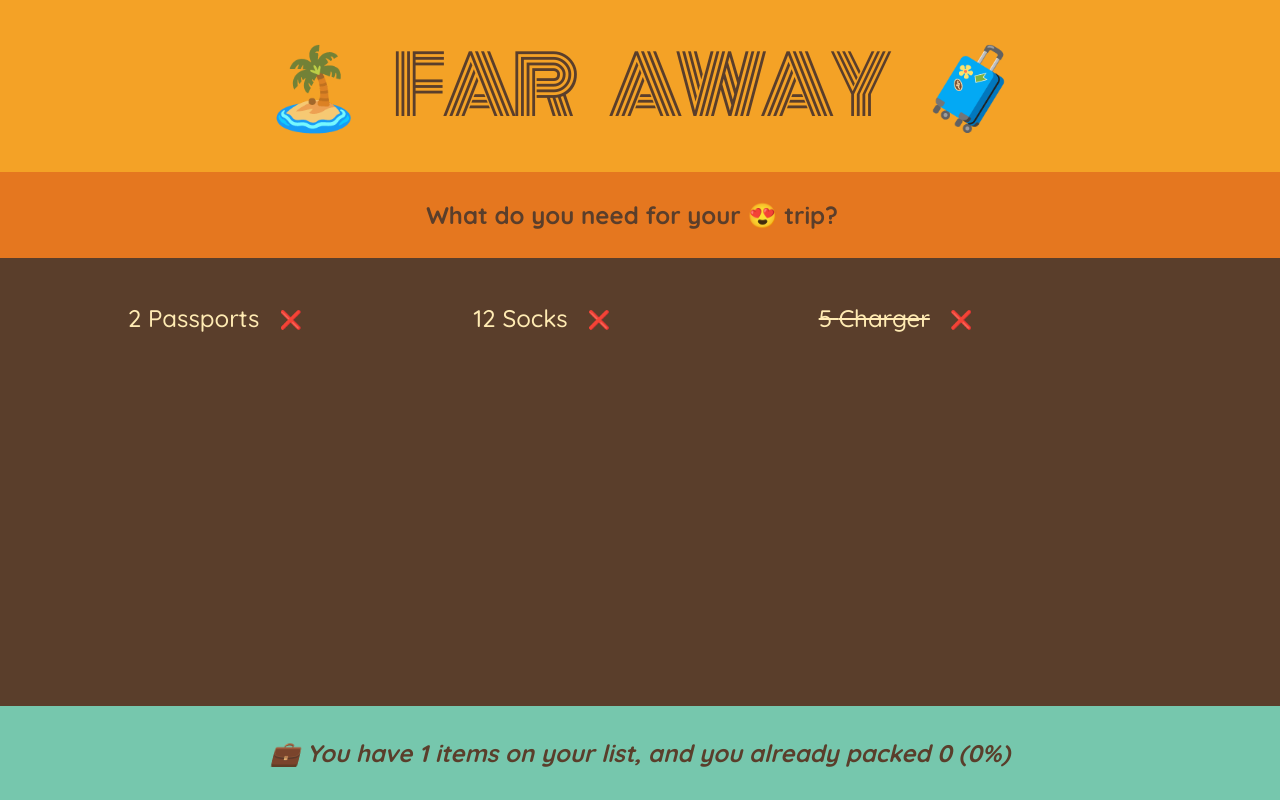
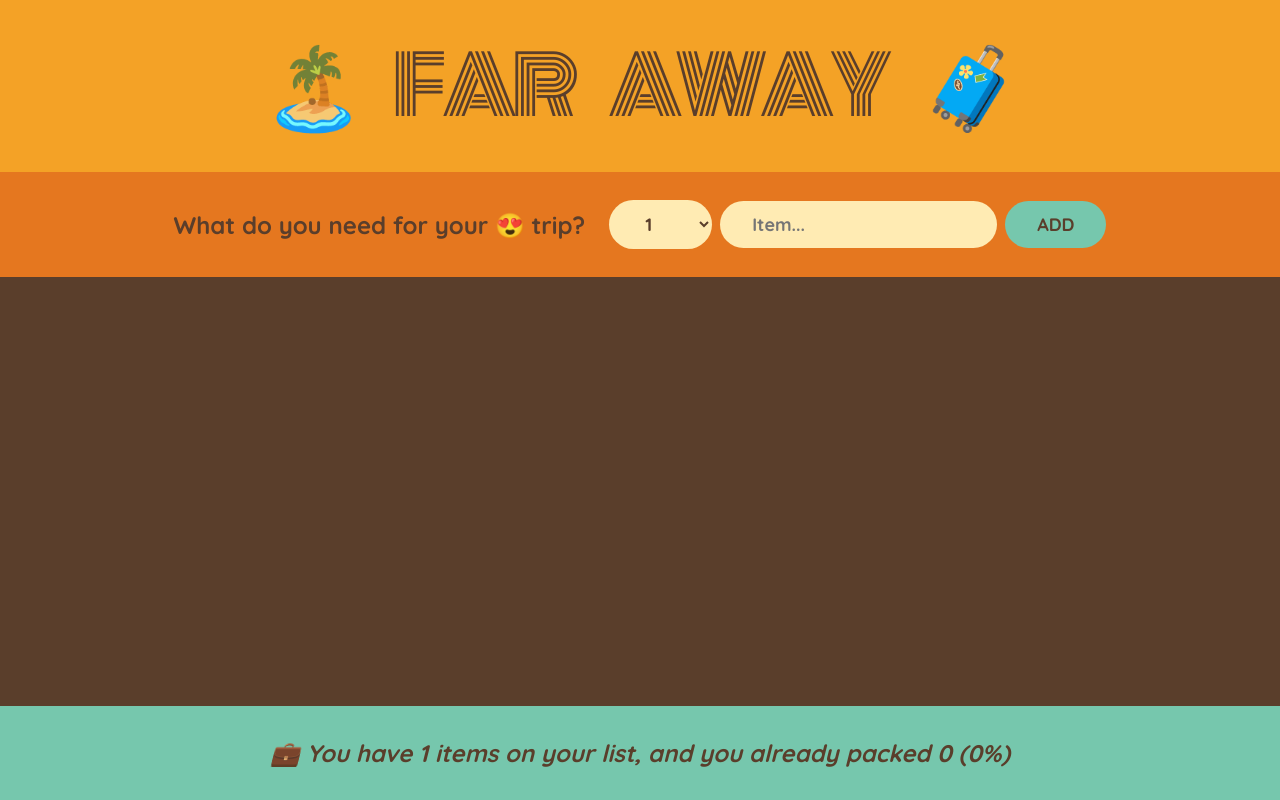
Before and after one commit to mjr0924/travel-list, a React (Vite) app: page / in a window 1280 px wide. Built offline with nearby package versions, Linux system fonts and the light colour scheme.

Commit message:
add item to packing list

```diff
--- a/src/App.jsx
+++ b/src/App.jsx
@@ -1,51 +1,89 @@
-const initialItems = [
-  { id: 1, description: "Passports", quantity: 2, packed: false },
-  { id: 2, description: "Socks", quantity: 12, packed: false },
-  { id: 3, description: "Charger", quantity: 5, packed: true },
-];
+import { use, useState } from "react";
+
+// const initialItems = [
+//   { id: 1, description: "Passports", quantity: 2, packed: false },
+//   { id: 2, description: "Socks", quantity: 12, packed: false },
+//   { id: 3, description: "Charger", quantity: 5, packed: true },
+// ];
 
 function App() {
+  const [items , setItems] = useState([]);
+
+  function handleAddItems(item) {
+    setItems((items) => [...items,item]);
+  }
   return (
     <>
       <div className="app">
         <Logo />
-        <Form />
-        <PackingList />
+        <Form onAddItems={handleAddItems} />
+        <PackingList items={items} />
         <Stats />
       </div>
     </>
   );
 }
 
-function Logo() {
+
+
+function Form({onAddItems}) {
+  const [description, setDescription] = useState("");
+  const [quantity, setQuantity] = useState(1);
+
+  function handleSubmit(e) {
+    e.preventDefault();
+    if(!description) return;
+    const newItem = {
+      description,
+      quantity,
+      packed: false,
+      id: Date.now(),
+    };
+    // console.log(newItem);
+    onAddItems(newItem);
+    setDescription("");
+    setQuantity(1);
+  }
+  function handleChange(e) {
+    setDescription(e.target.value);
+  }
   return (
     <>
-      <h1>🏝️ Far Away 🧳</h1>
+      <form className="add-form" onSubmit={handleSubmit}>
+        <h3>What do you need for your 😍 trip?</h3>
+        <select value={quantity} onChange={(e) => setQuantity(+e.target.value)}>
+          {Array.from({ length: 10 }, (_, i) => i + 1).map((item) => (
+            <option value={item} key={item}>
+              {item}
+            </option>
+          ))}
+        </select>
+        <input
+          type="text"
+          placeholder="Item..."
+          value={description}
+          onChange={handleChange}
+        />
+        <button>add</button>
+      </form>
     </>
   );
 }
-function Form() {
-  return (
-    <>
-      <div className="add-form">
-        <h3>What do you need for your 😍 trip?</h3>
-      </div>
-    </>
-  );
-}
-function PackingList() {
+
+function PackingList({items}) {
   return (
     <>
       <div className="list">
         <ul>
-          {initialItems.map((item) => (
-            <Item item={item} />
+          {items.map((item) => (
+            <Item item={item} key={item.id} />
           ))}
         </ul>
       </div>
     </>
   );
 }
+
 function Item({ item }) {
   return (
     <>
@@ -55,6 +93,13 @@ function Item({ item }) {
         </span>
         <button>❌</button>
       </li>
+    </>
+  );
+}
+function Logo() {
+  return (
+    <>
+      <h1>🏝️ Far Away 🧳</h1>
     </>
   );
 }
```
